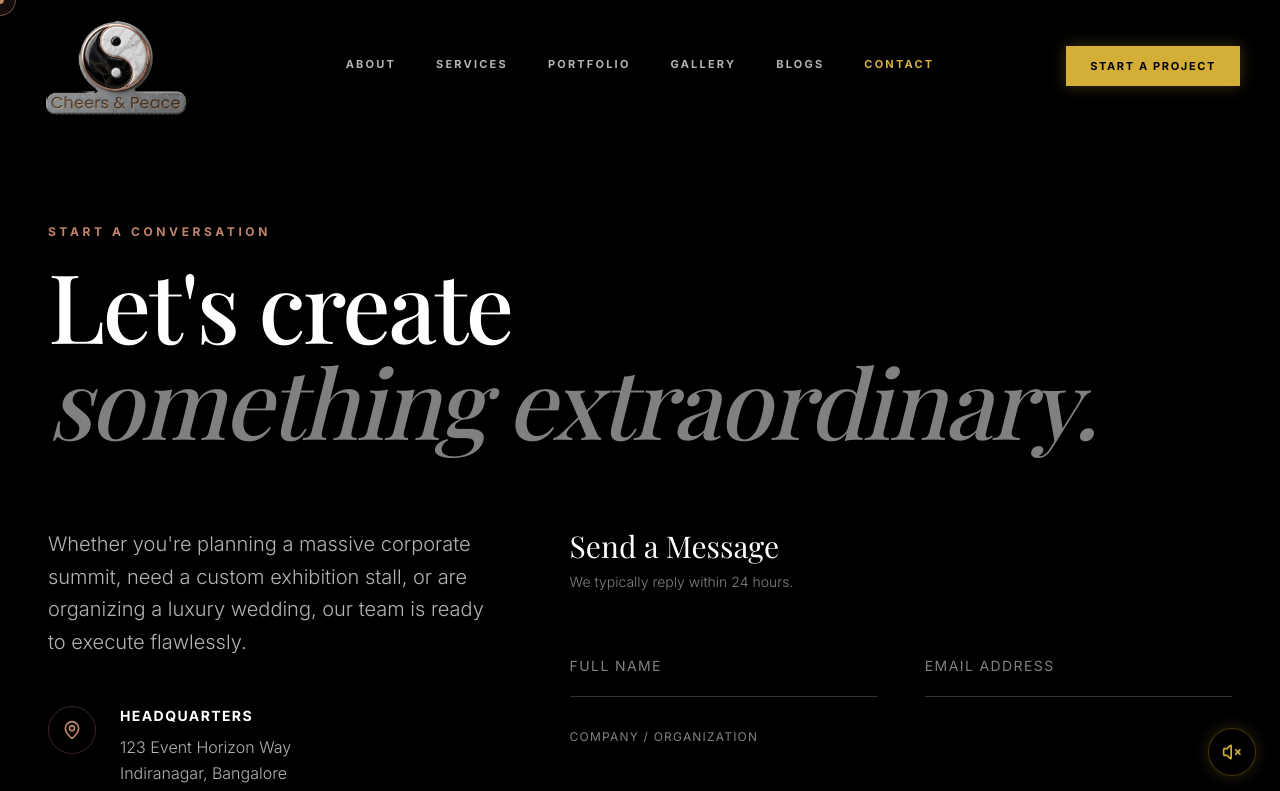
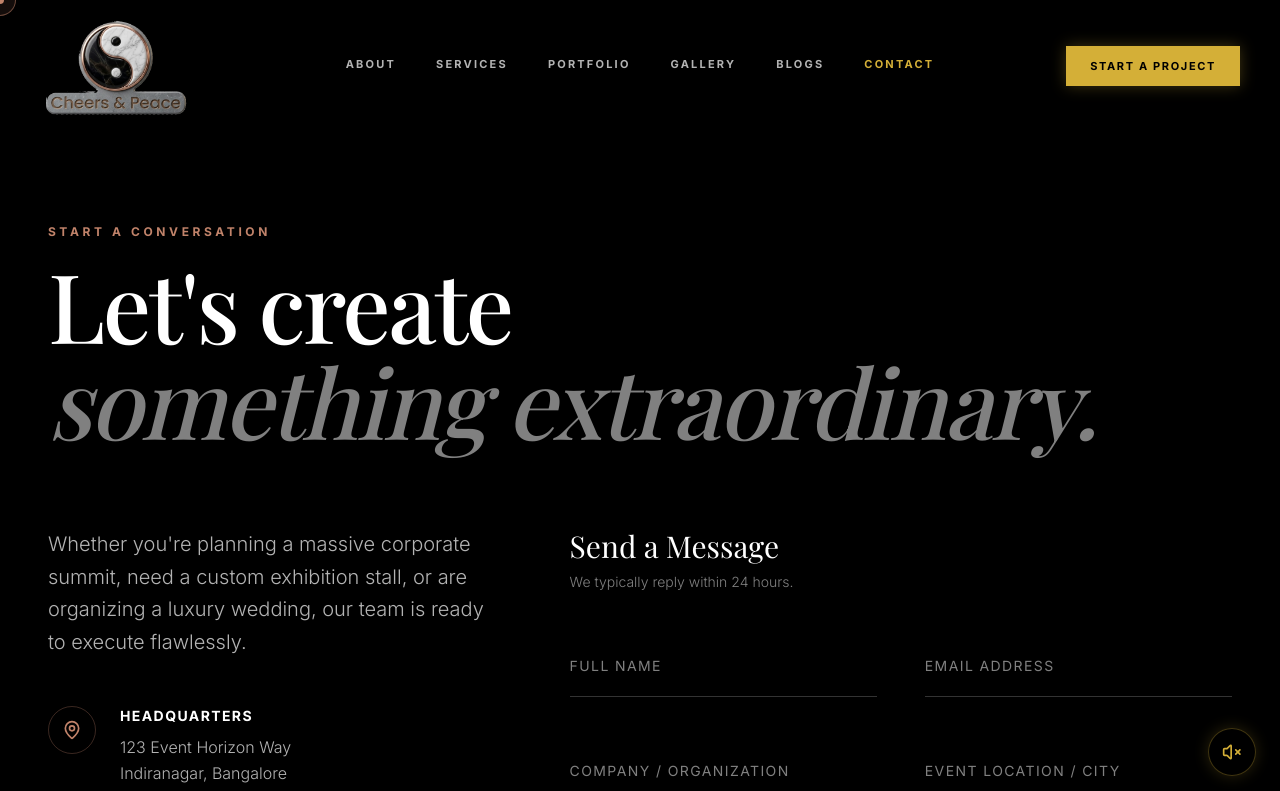
Before and after one commit to Sentimentanalysis23/Cheers-Peace, a Next.js app: page /contact in a window 1280 px wide. Shown: the top 791 px of the page. Built offline with nearby package versions, Linux system fonts and the light colour scheme; a web font is replaced by a local one.

Commit message:
fix: contact form layout symmetry and floating label behavior

```diff
--- a/src/app/contact/ContactClient.tsx
+++ b/src/app/contact/ContactClient.tsx
@@ -134,7 +134,7 @@ export default function ContactPage() {
                     className="w-full bg-transparent border-b border-[#FFFFFF]/20 py-4 text-white placeholder-transparent focus:outline-none focus:border-[#C1836A] peer transition-colors"
                     placeholder="Full Name"
                   />
-                  <label htmlFor="name" className="absolute left-0 top-4 text-[#FFFFFF]/50 text-sm tracking-widest uppercase transition-all peer-focus:-top-4 peer-focus:text-[#C1836A] peer-focus:text-xs peer-valid:-top-4 peer-valid:text-xs peer-valid:text-[#FFFFFF]/50">
+                  <label htmlFor="name" className="absolute left-0 top-4 text-[#FFFFFF]/50 text-sm tracking-widest uppercase transition-all peer-focus:-top-4 peer-focus:text-[#C1836A] peer-focus:text-xs peer-[:not(:placeholder-shown)]:-top-4 peer-[:not(:placeholder-shown)]:text-xs peer-[:not(:placeholder-shown)]:text-[#FFFFFF]/50">
                     Full Name
                   </label>
                 </div>
@@ -148,12 +148,13 @@ export default function ContactPage() {
                     className="w-full bg-transparent border-b border-[#FFFFFF]/20 py-4 text-white placeholder-transparent focus:outline-none focus:border-[#C1836A] peer transition-colors"
                     placeholder="Email Address"
                   />
-                  <label htmlFor="email" className="absolute left-0 top-4 text-[#FFFFFF]/50 text-sm tracking-widest uppercase transition-all peer-focus:-top-4 peer-focus:text-[#C1836A] peer-focus:text-xs peer-valid:-top-4 peer-valid:text-xs peer-valid:text-[#FFFFFF]/50">
+                  <label htmlFor="email" className="absolute left-0 top-4 text-[#FFFFFF]/50 text-sm tracking-widest uppercase transition-all peer-focus:-top-4 peer-focus:text-[#C1836A] peer-focus:text-xs peer-[:not(:placeholder-shown)]:-top-4 peer-[:not(:placeholder-shown)]:text-xs peer-[:not(:placeholder-shown)]:text-[#FFFFFF]/50">
                     Email Address
                   </label>
                 </div>
               </div>
 
+              <div className="grid md:grid-cols-2 gap-12">
                 <div className="relative group">
                   <input
                     type="text"
@@ -163,7 +164,7 @@ export default function ContactPage() {
                     className="w-full bg-transparent border-b border-[#FFFFFF]/20 py-4 text-white placeholder-transparent focus:outline-none focus:border-[#C1836A] peer transition-colors"
                     placeholder="Company / Organization"
                   />
-                <label htmlFor="company" className="absolute left-0 top-4 text-[#FFFFFF]/50 text-sm tracking-widest uppercase transition-all peer-focus:-top-4 peer-focus:text-[#C1836A] peer-focus:text-xs peer-valid:-top-4 peer-valid:text-xs peer-valid:text-[#FFFFFF]/50">
+                  <label htmlFor="company" className="absolute left-0 top-4 text-[#FFFFFF]/50 text-sm tracking-widest uppercase transition-all peer-focus:-top-4 peer-focus:text-[#C1836A] peer-focus:text-xs peer-[:not(:placeholder-shown)]:-top-4 peer-[:not(:placeholder-shown)]:text-xs peer-[:not(:placeholder-shown)]:text-[#FFFFFF]/50">
                     Company / Organization
                   </label>
                 </div>
@@ -177,9 +178,10 @@ export default function ContactPage() {
                     className="w-full bg-transparent border-b border-[#FFFFFF]/20 py-4 text-white placeholder-transparent focus:outline-none focus:border-[#C1836A] peer transition-colors"
                     placeholder="Event Location / City"
                   />
-                <label htmlFor="location" className="absolute left-0 top-4 text-[#FFFFFF]/50 text-sm tracking-widest uppercase transition-all peer-focus:-top-4 peer-focus:text-[#C1836A] peer-focus:text-xs peer-valid:-top-4 peer-valid:text-xs peer-valid:text-[#FFFFFF]/50">
+                  <label htmlFor="location" className="absolute left-0 top-4 text-[#FFFFFF]/50 text-sm tracking-widest uppercase transition-all peer-focus:-top-4 peer-focus:text-[#C1836A] peer-focus:text-xs peer-[:not(:placeholder-shown)]:-top-4 peer-[:not(:placeholder-shown)]:text-xs peer-[:not(:placeholder-shown)]:text-[#FFFFFF]/50">
                     Event Location / City
                   </label>
+                </div>
               </div>
 
               <div className="relative group">
@@ -192,7 +194,7 @@ export default function ContactPage() {
                   className="w-full bg-transparent border-b border-[#FFFFFF]/20 py-4 text-white placeholder-transparent focus:outline-none focus:border-[#C1836A] peer transition-colors resize-none"
                   placeholder="Project Details"
                 ></textarea>
-                <label htmlFor="message" className="absolute left-0 top-4 text-[#FFFFFF]/50 text-sm tracking-widest uppercase transition-all peer-focus:-top-4 peer-focus:text-[#C1836A] peer-focus:text-xs peer-valid:-top-4 peer-valid:text-xs peer-valid:text-[#FFFFFF]/50">
+                <label htmlFor="message" className="absolute left-0 top-4 text-[#FFFFFF]/50 text-sm tracking-widest uppercase transition-all peer-focus:-top-4 peer-focus:text-[#C1836A] peer-focus:text-xs peer-[:not(:placeholder-shown)]:-top-4 peer-[:not(:placeholder-shown)]:text-xs peer-[:not(:placeholder-shown)]:text-[#FFFFFF]/50">
                   Project Details
                 </label>
               </div>
```
Lines whose indentation alone changed are shown as unchanged.
